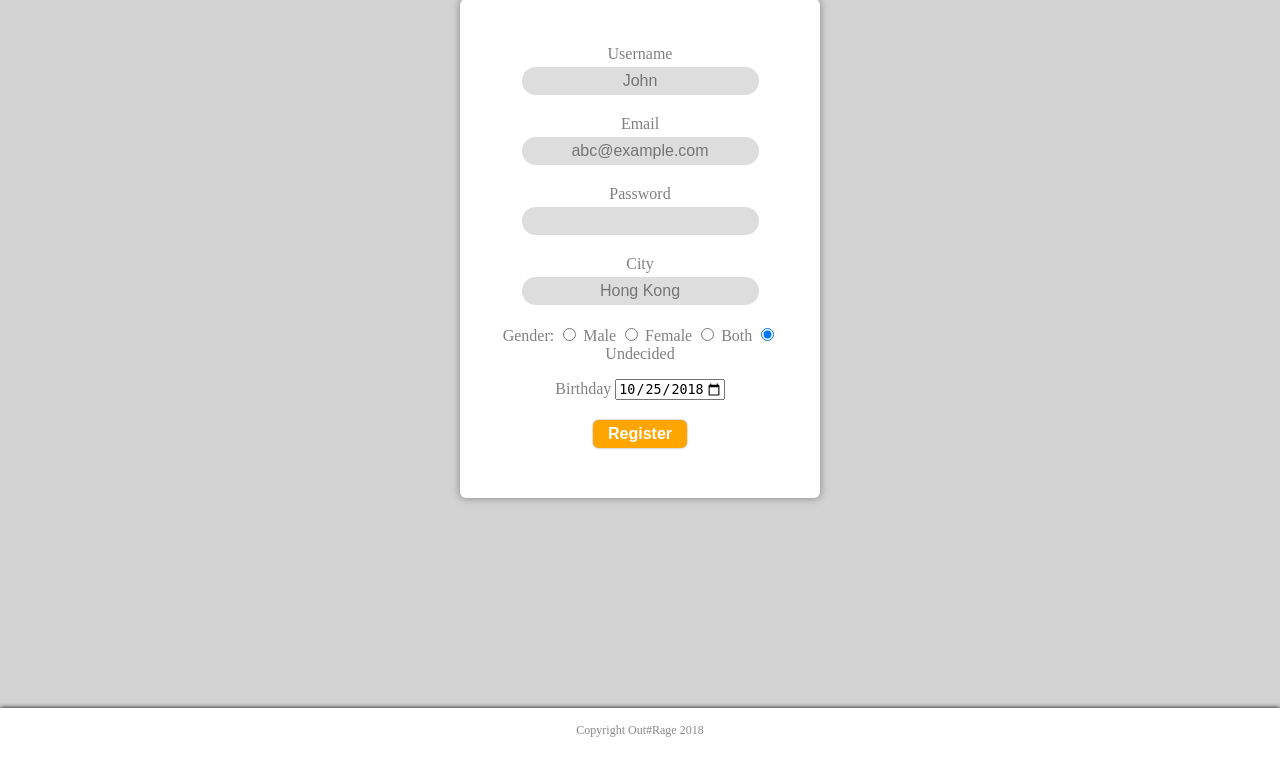
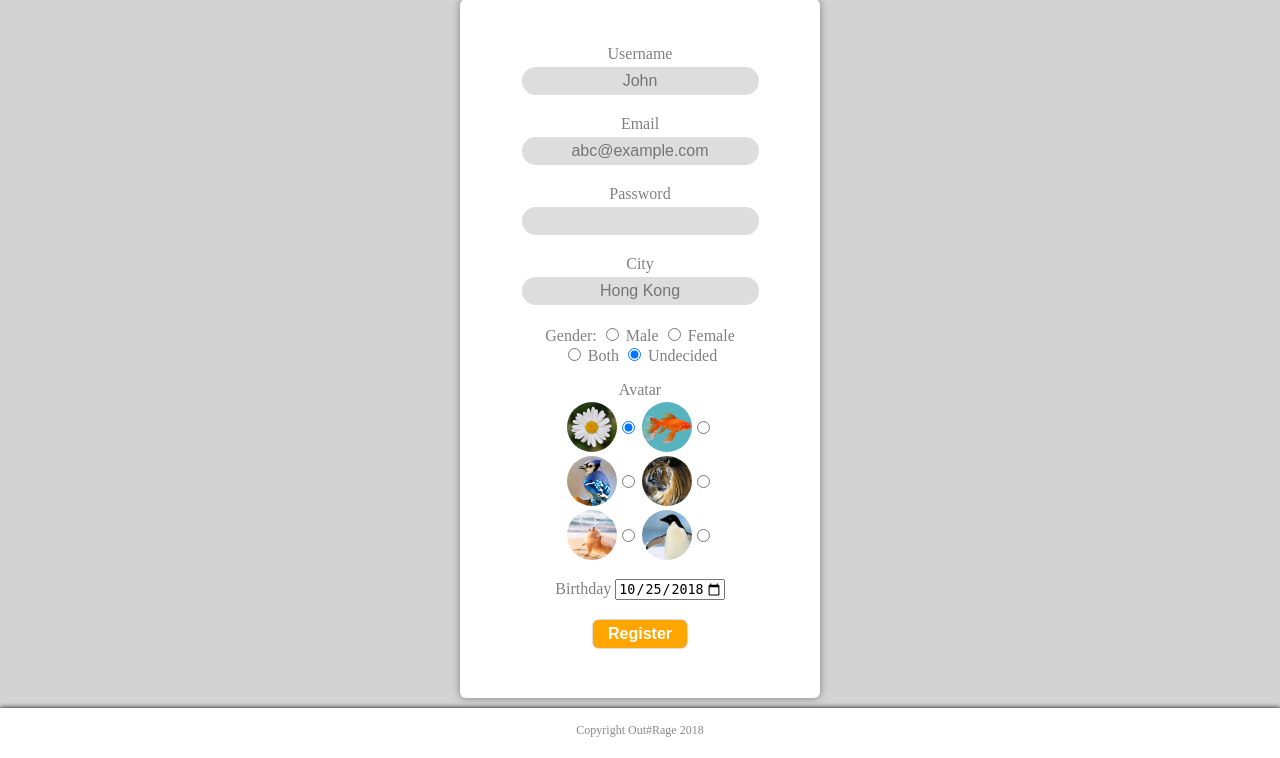
Before and after one commit to IsaacJade/EIE4432, a PHP site: page /register.php in a window 1280 px wide. Shown: the part 129-887 px from the top of the page. Run offline with PHP 8.4, Linux system fonts and the light colour scheme.

Commit message:
Add files via upload

```diff
--- a/project/register.php
+++ b/project/register.php
@@ -76,10 +76,33 @@ City<br/>
  <p> Gender:
 	  <input type="radio" id="gender" name="gender" value="1" /> Male
 	  <input type="radio" id="gender" name="gender" value="2" /> Female
+	  <br/>
 	  <input type="radio" id="gender" name="gender" value="3" /> Both
 	  <input type="radio" id="gender" name="gender" value="4" checked /> Undecided
 </p>
+<p style="text-align:center;">
+<div>Avatar</div>
+<table style="display:inline-block">
 
+<tr>
+<td><img class="headerimg" style="height:50px;width:50px;" src="profiles/index1.jpg"><input style="position:relative;bottom:18px;" type="radio" name="profile" value="1" checked="checked" /></td>
+<td><img class="headerimg" style="height:50px;width:50px;" src="profiles/index2.jpg"><input style="position:relative;bottom:18px;" type="radio" name="profile" value="2" /></td>
+</tr>
+
+<tr>
+<td><img class="headerimg" style="height:50px;width:50px;" src="profiles/index3.jpg"><input style="position:relative;bottom:18px;" type="radio" name="profile" value="3" /></td>
+<td><img class="headerimg" style="height:50px;width:50px;" src="profiles/index4.jpg"><input style="position:relative;bottom:18px;" type="radio" name="profile" value="4" /></td>
+</tr>
+
+<tr>
+<td><img class="headerimg" style="height:50px;width:50px;" src="profiles/index5.jpg"><input style="position:relative;bottom:18px;" type="radio" name="profile" value="5" /></td>
+<td><img class="headerimg" style="height:50px;width:50px;" src="profiles/index6.jpg"><input style="position:relative;bottom:18px;" type="radio" name="profile" value="6" /></td>
+</tr>
+
+</table>
+
+
+</p>
 
     <div>
         <label for="start">Birthday</label>
```
Also changed, not shown: project/registration.php (+5 -2 lines).
